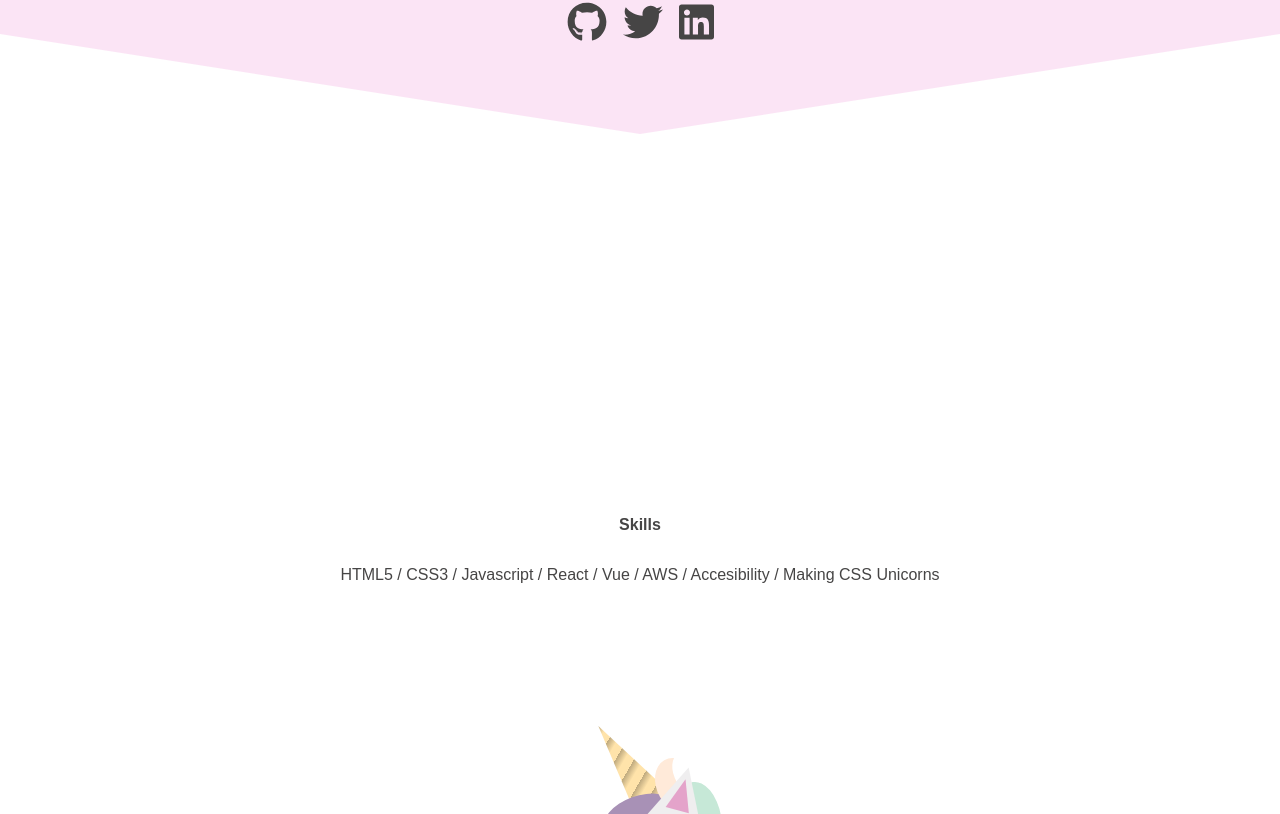
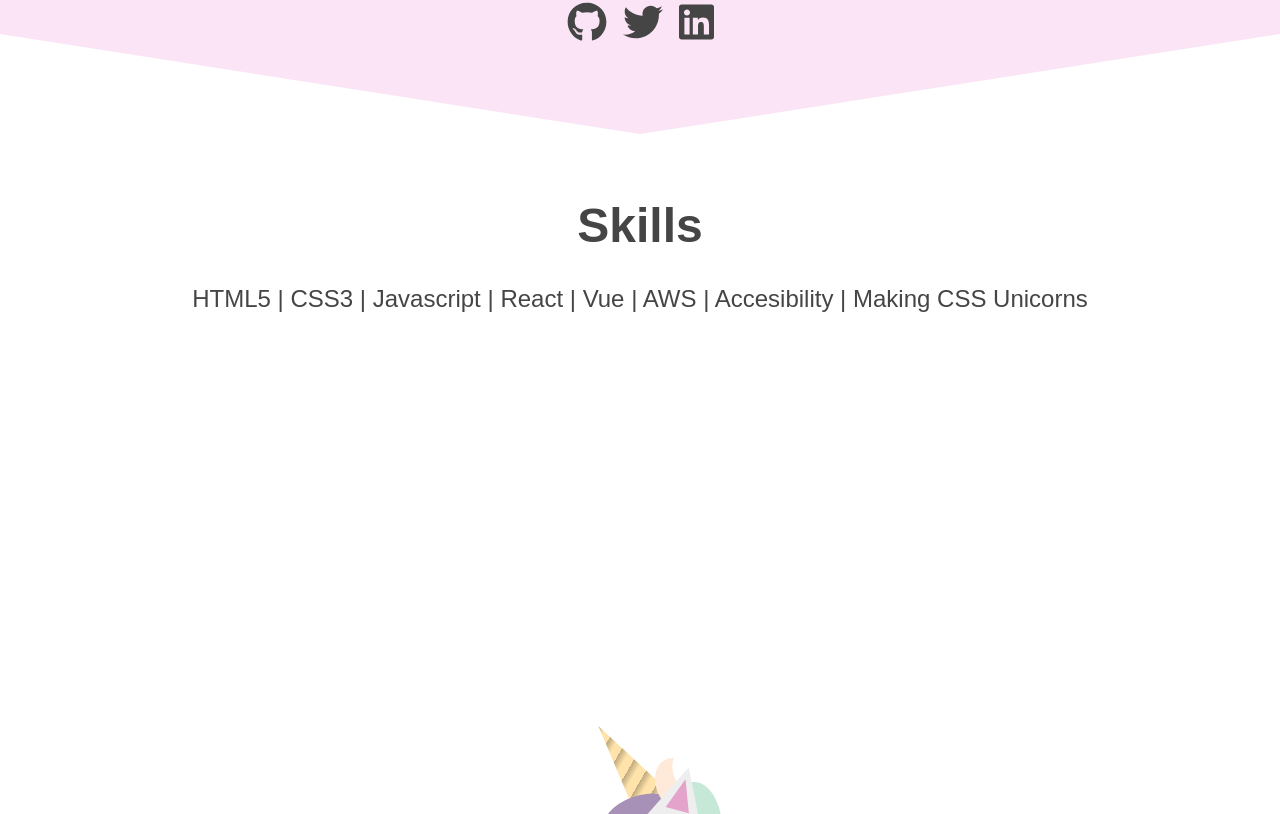
Before and after one commit to alexalala/portfolio, a React (Create React App) app: page / in a window 1280 px wide. Shown: the part 666-1480 px from the top of the page. Built offline with nearby package versions, Linux system fonts and the light colour scheme; the HTML template or start-up script is replaced by a standard one.

Commit message:
skills section styled

```diff
--- a/src/components/Subheader.js
+++ b/src/components/Subheader.js
@@ -1,8 +1,9 @@
 import styled from 'styled-components';
 
 const Subheader = styled.h2`
-  margin: 2rem 0;
+  margin: 4rem 0 2rem 0;
   text-align: center;
+  font-size: 3rem;
 `;
 
 export default Subheader;
--- a/src/pages/About.js
+++ b/src/pages/About.js
@@ -1,12 +1,11 @@
 import React, { Component, Fragment } from 'react';
 import styled from 'styled-components';
 
-import { tertiary_colour, tertiary_font } from '../assets/styles/variables.js';
 import PageWrapper from '../layouts/PageWrapper.jsx';
 import Subheader from '../components/Subheader.js';
 import Unicorn from '../components/unicorn/Unicorn.js';
 
-const skillsArray = [
+const skills = [
   'HTML5',
   'CSS3',
   'Javascript',
@@ -17,19 +16,19 @@ const skillsArray = [
   'Making CSS Unicorns'
 ];
 
-const skillsArrayLastItem = skillsArray[skillsArray.length - 1];
+const skillsLastItem = skills[skills.length - 1];
 
 class About extends Component {
   render() {
     return (
       <PageWrapper className={this.props.className}>
         <Subheader>Skills</Subheader>
-        <div>
-          {skillsArray.map(skill =>
+        <div className="skills">
+          {skills.map(skill =>
             <span key={skill}>
             {
-              (skill !== skillsArrayLastItem) ?
-                (<Fragment>{skill} / </Fragment>)
+              (skill !== skillsLastItem) ?
+                (<Fragment>{skill} | </Fragment>)
               :
                 (<Fragment>{skill}</Fragment>)
             }
@@ -44,16 +43,17 @@ class About extends Component {
 
 const AboutStyled = styled(About)`
   position: relative;
+  display: flex;
+  justify-content: start;
+  font-size: 1.5rem;
+  margin: 0 2rem;
 
+  .skills {
+    font-size: 1.5rem;
+    margin: 0 2rem;
+  }
   .unicorn {
     bottom: 0;
-  }
-
-  p {
-    color: ${tertiary_colour};
-    font-family: ${tertiary_font};
-    font-size: 1.5rem;
-    margin: 1rem;
   }
 `;
 
```
